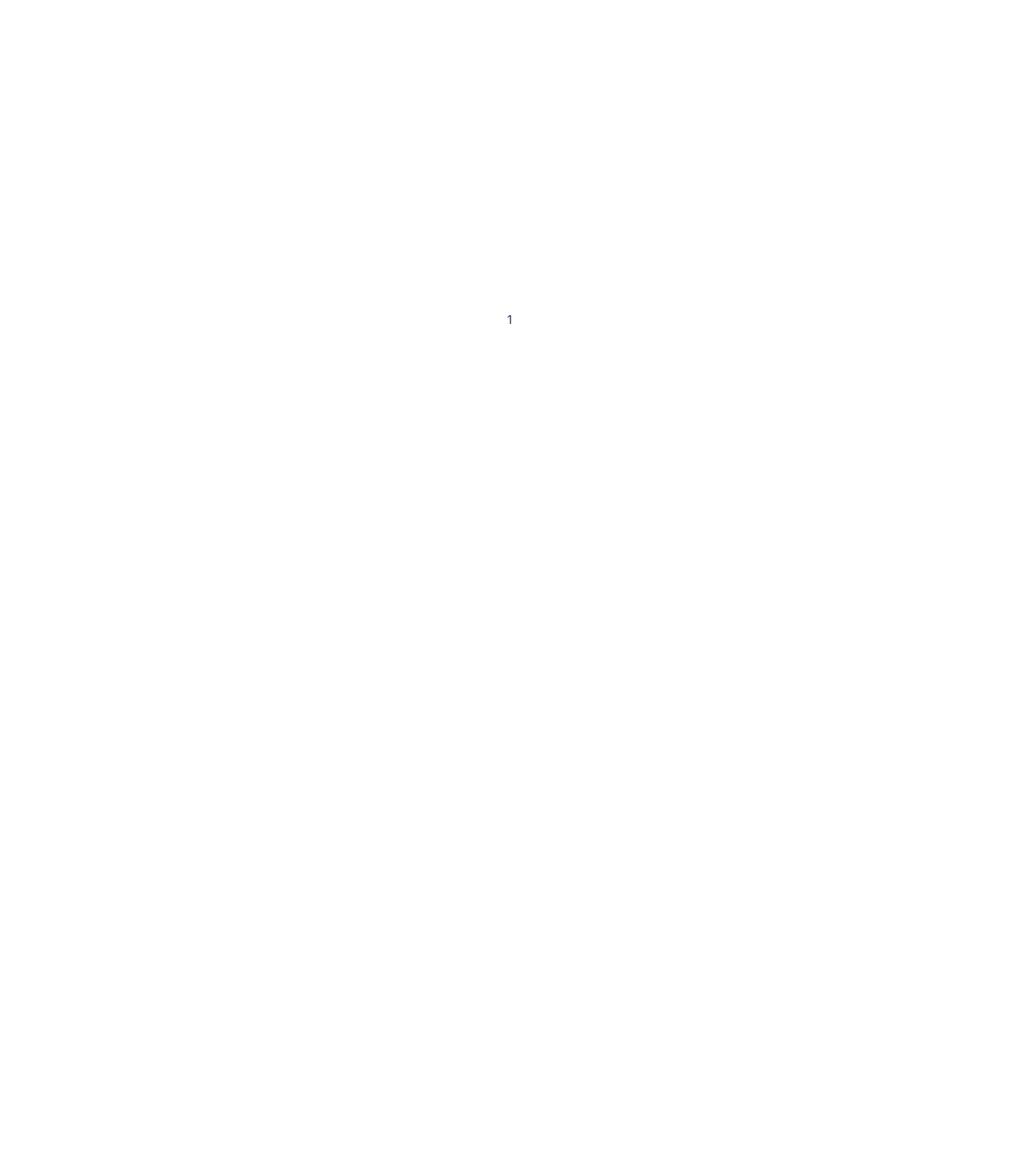
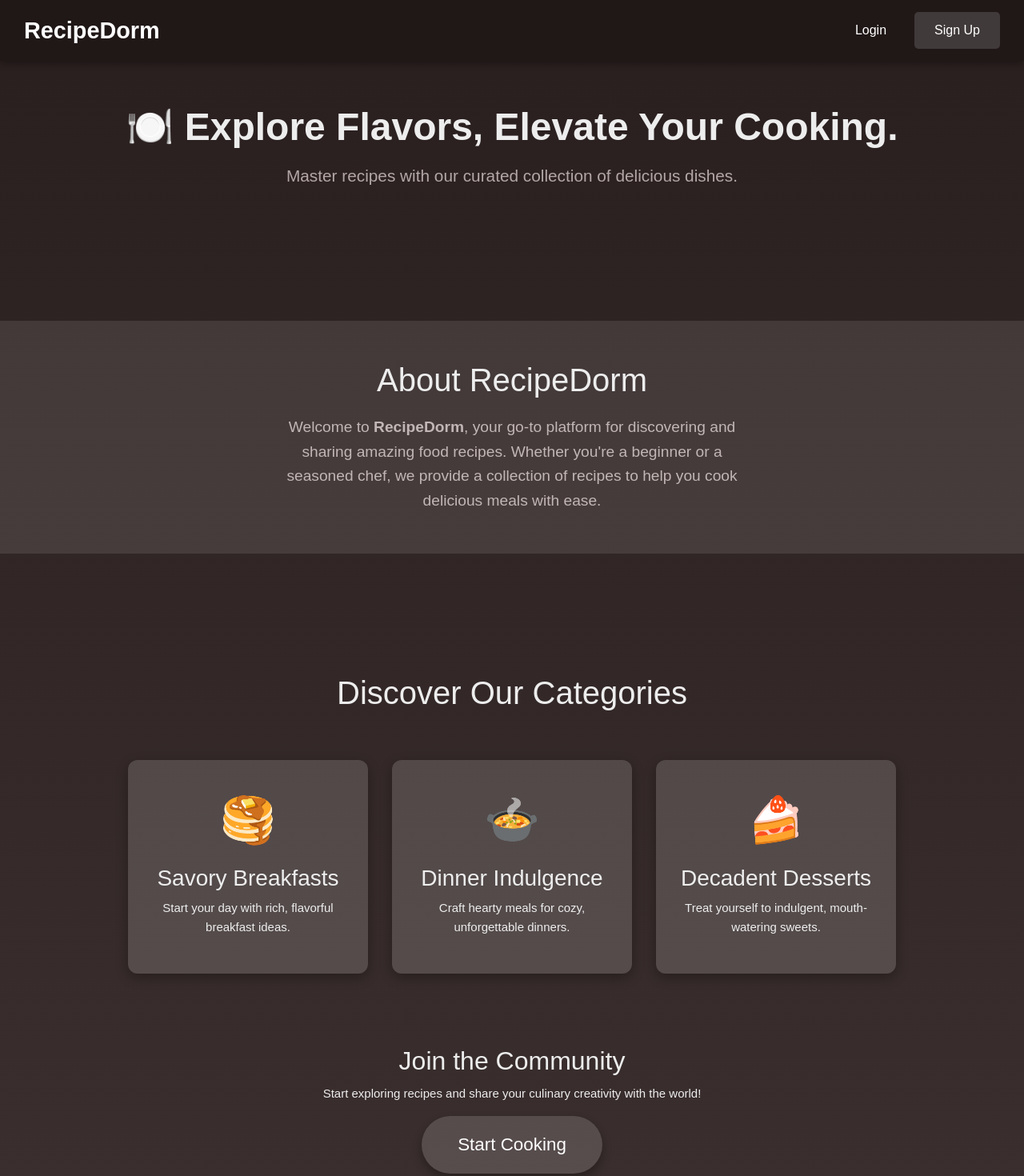
Before and after one commit to sammie004/recipeDorm_frontend, a Vue app in the folder recipeDorm/: page / in a window 1280 px wide. Before the commit this address had no page. Shown: the top 1470 px of the page at 80% size. Before the commit the page ends 800 px from the top, so only its background shows below. Built offline with nearby package versions, Linux system fonts and the light colour scheme; a web font is replaced by a local one.

Commit message:
Your commit message

```diff
--- a/recipeDorm/src/components/cards.vue
+++ b/recipeDorm/src/components/cards.vue
@@ -57,7 +57,7 @@ const goToDetails = () => {
 /* CARD CONTAINER */
 .recipe-card {
   position: relative;
-  top: 30%;
+  top: 40%;
   left: -14%;
   background: hsl(0, 17%, 90%);
   border-radius: 12px;
--- a/recipeDorm/src/router/index.js
+++ b/recipeDorm/src/router/index.js
@@ -5,12 +5,16 @@ import loginpage from '../views/loginPage.vue';
 import register from '../views/register.vue';
 import addRecipes from '../views/addRecipes.vue'
 import recipeDetails from '../views/recipeDetails.vue'
+import home from '../views/home.vue'
+// import home from '../views/home.vue'
 // import path from 'path';
 import landingPage from '../views/landing.vue'
+// import path from 'path';
 // import path from 'path';
 
 
 const routes = [
+  {path: '/', component: home, name: 'homePage'},
   { path: '/home', component: HomeView, name: 'Home' },
   { path: '/about', component: AboutView, name: 'About' },
   {path: '/login', component: loginpage, name: 'login'},
--- /dev/null
+++ b/recipeDorm/src/views/home.vue
@@ -0,0 +1,298 @@
+<template>
+  <div class="landing-container">
+    <!-- NAVBAR -->
+    <nav class="navbar">
+      <div class="logo">RecipeDorm</div>
+      <div class="nav-links">
+        <button class="nav-button" @click="login()">Login</button>
+        <button class="nav-button signup" @click="signUp()">Sign Up</button>
+      </div>
+    </nav>
+
+    <!-- HERO SECTION -->
+    <header class="hero">
+      <div class="hero-content">
+        <h1>🍽️ Explore Flavors, Elevate Your Cooking.</h1>
+        <p>Master recipes with our curated collection of delicious dishes.</p>
+      </div>
+    </header>
+
+    <!-- ABOUT SECTION -->
+    <!-- ABOUT SECTION -->
+    <section class="about-section">
+      <div class="about-content">
+        <h2>About RecipeDorm</h2>
+        <p>
+          Welcome to <strong>RecipeDorm</strong>, your go-to platform for
+          discovering and sharing amazing food recipes. Whether you're a
+          beginner or a seasoned chef, we provide a collection of recipes to
+          help you cook delicious meals with ease.
+        </p>
+      </div>
+    </section>
+
+    <!-- FEATURED SECTIONS -->
+    <section class="info-section">
+      <h2>Discover Our Categories</h2>
+      <div class="info-box" v-for="(section, index) in sections" :key="index">
+        <span class="info-emoji">{{ section.emoji }}</span>
+        <h3>{{ section.title }}</h3>
+        <p>{{ section.description }}</p>
+      </div>
+    </section>
+
+    <!-- CALL TO ACTION -->
+    <div class="cta-container">
+      <h2>Join the Community</h2>
+      <p>
+        Start exploring recipes and share your culinary creativity with the
+        world!
+      </p>
+      <button class="cta-button" @click="signUp()">Start Cooking</button>
+    </div>
+
+    <!-- FOOTER -->
+    <footer class="footer">
+      <p>&copy; 2025 RecipeDorm | Taste the Best</p>
+    </footer>
+  </div>
+</template>
+
+<script setup>
+import { ref } from 'vue'
+function login () {
+  window.location.href = '/login'
+}
+function signUp () {
+  window.location.href = '/register'
+}
+const sections = ref([
+  {
+    title: 'Savory Breakfasts',
+    emoji: '🥞',
+    description: 'Start your day with rich, flavorful breakfast ideas.'
+  },
+  {
+    title: 'Dinner Indulgence',
+    emoji: '🍲',
+    description: 'Craft hearty meals for cozy, unforgettable dinners.'
+  },
+  {
+    title: 'Decadent Desserts',
+    emoji: '🍰',
+    description: 'Treat yourself to indulgent, mouth-watering sweets.'
+  }
+])
+</script>
+
+<style scoped>
+/* 🎨 GENERAL STYLES */
+.landing-container {
+  font-family: 'Poppins', sans-serif;
+  text-align: center;
+  width: 100vw;
+  margin: 0;
+  padding: 0;
+  overflow-x: hidden;
+  background: linear-gradient(to bottom, #2a1f1f, #3b2f2f);
+  color: #ededed;
+  position: absolute;
+  left: 0;
+  top: 0;
+  display: flex;
+  flex-direction: column;
+  align-items: center;
+}
+
+/* 🌍 NAVBAR */
+.navbar {
+  width: 100%;
+  position: fixed;
+  top: 0;
+  left: 0;
+  background: #201717;
+  padding: 15px 30px;
+  display: flex;
+  justify-content: space-between;
+  align-items: center;
+  z-index: 1000;
+  box-shadow: 0px 4px 8px rgba(0, 0, 0, 0.3);
+}
+
+.logo {
+  font-size: 1.8rem;
+  font-weight: bold;
+  color: white;
+}
+
+.nav-links {
+  display: flex;
+  gap: 15px;
+}
+
+.nav-button {
+  padding: 10px 20px;
+  font-size: 1rem;
+  border: none;
+  background: transparent;
+  color: white;
+  cursor: pointer;
+  transition: 0.3s ease;
+}
+
+.nav-button:hover {
+  color: #8a6e6e;
+}
+
+.signup {
+  background: rgba(255, 255, 255, 0.15);
+  color: white;
+  border-radius: 5px;
+  padding: 10px 25px;
+}
+
+.signup:hover {
+  background: #8a6e6e;
+  color: white;
+  transform: scale(1.1);
+  box-shadow: 0 12px 25px rgba(0, 0, 0, 0.4);
+}
+
+/* 🌟 HERO SECTION */
+.hero {
+  margin-top: 80px;
+  padding: 50px 20px;
+  max-width: 85%;
+  margin-bottom: 100px;
+}
+
+.hero-content {
+  text-align: center;
+}
+
+.hero h1 {
+  font-size: 3rem;
+  font-weight: 700;
+  color: #ededed;
+}
+
+.hero p {
+  font-size: 1.3rem;
+  max-width: 600px;
+  margin: 15px auto;
+  color: #c2b6b6;
+  opacity: 0.9;
+}
+
+/* 📌 ABOUT SECTION */
+/* 📌 ABOUT SECTION */
+.about-section {
+  width: 100%;
+  height: 40%;
+  padding: 50px 20px;
+  text-align: center;
+  align-items: center;
+  justify-content: center;
+  background: rgba(255, 255, 255, 0.1); /* Keep the previous background */
+  margin-bottom: 100px;
+}
+
+.about-content {
+  position: relative;
+  top: 10%;
+  width: 60%;
+  margin: auto;
+}
+
+.about-section h2 {
+  font-size: 2.5rem;
+  /* font-weight: bold; */
+  margin-bottom: 20px;
+  color: #ededed;
+}
+
+.about-section p {
+  font-size: 1.2rem;
+  color: #c2b6b6;
+  /* max-width: 600px; */
+  width: 80%;
+  margin: auto;
+}
+
+/* 🔥 FEATURED SECTIONS */
+.info-section {
+  display: flex;
+  flex-wrap: wrap;
+  justify-content: center;
+  gap: 30px;
+  padding: 50px 20px;
+  text-align: center;
+}
+
+.info-section h2 {
+  width: 100%;
+  font-size: 2.5rem;
+  margin-bottom: 30px;
+  color: #ededed;
+}
+
+.info-box {
+  width: 300px;
+  background: rgba(255, 255, 255, 0.15);
+  padding: 30px;
+  border-radius: 12px;
+  transition: transform 0.3s ease, box-shadow 0.3s ease;
+  box-shadow: 0 5px 15px rgba(0, 0, 0, 0.3);
+}
+
+.info-box:hover {
+  transform: scale(1.06);
+  box-shadow: 0 12px 30px rgba(0, 0, 0, 0.4);
+}
+
+.info-emoji {
+  font-size: 3.5rem;
+  display: block;
+  margin-bottom: 12px;
+  color: #ededed;
+}
+
+/* ✅ CALL TO ACTION */
+.cta-container {
+  margin: 40px 0;
+  text-align: center;
+}
+
+.cta-container h2 {
+  font-size: 2rem;
+  margin-bottom: 10px;
+}
+
+.cta-button {
+  background: rgba(255, 255, 255, 0.15);
+  border: none;
+  padding: 18px 45px;
+  font-size: 1.4rem;
+  color: white;
+  cursor: pointer;
+  border-radius: 50px;
+  transition: all 0.3s ease;
+  box-shadow: 0 6px 12px rgba(0, 0, 0, 0.3);
+}
+
+.cta-button:hover {
+  background: #8a6e6e;
+  transform: scale(1.1);
+  box-shadow: 0 12px 25px rgba(0, 0, 0, 0.4);
+}
+
+/* 🌙 FOOTER */
+.footer {
+  background: #1f1a1a;
+  color: white;
+  padding: 20px 0;
+  font-size: 1rem;
+  width: 100%;
+  text-transform: uppercase;
+}
+</style>
--- a/recipeDorm/src/views/homeView.vue
+++ b/recipeDorm/src/views/homeView.vue
@@ -87,6 +87,7 @@ const goToDetails = () => {
   gap: 15px; /* Controls spacing between cards */
   justify-content: center;
   position: relative;
+  top: 8%;
   left: 2%;
 }
 
@@ -106,12 +107,17 @@ const goToDetails = () => {
 @media (max-width: 900px) {
   .recipe-container {
     grid-template-columns: repeat(2, 300px);
+    position: relative;
+    left: 5%;
   }
 }
 
 @media (max-width: 600px) {
   .recipe-container {
     grid-template-columns: 300px;
+    position: relative;
+    left: 14%;
+    top: 20%;
   }
 }
 </style>
--- a/recipeDorm/src/views/loginPage.vue
+++ b/recipeDorm/src/views/loginPage.vue
@@ -46,6 +46,7 @@
 <script setup>
 import { ref } from 'vue'
 import { useRouter } from 'vue-router'
+
 const router = useRouter()
 const email = ref('')
 const password = ref('')
@@ -61,33 +62,35 @@ const handleLogin = () => {
 
 const handleGoogleLogin = () => {
   console.log('Redirecting to Google Authentication...')
-  alert('Google Authentication is not implemented yet.')
+  window.location.href =
+    'https://recipedormapi20250315070938.azurewebsites.net/api/auth/google-sign-in'
 }
 </script>
 
 <style scoped>
+/* Center the login box */
 .login-container {
   height: 100vh;
   display: flex;
   align-items: center;
   justify-content: center;
   background: white;
-  position: relative;
-  left: 36%;
-  /* border: 1px solid black; */
-  top: -2%;
+  padding: 20px;
 }
 
+/* Make login box flexible */
 .login-box {
   background: white;
   padding: 2rem;
   border-radius: 12px;
   box-shadow: 0 4px 12px rgba(0, 0, 0, 0.1);
-  width: 350px;
+  max-width: 400px; /* Responsive width */
+  width: 100%;
+  text-align: center;
   border: 1px solid black;
-  text-align: center;
 }
 
+/* Title & paragraph */
 h2 {
   color: #333;
   font-size: 1.8rem;
@@ -99,6 +102,7 @@ p {
   margin-bottom: 20px;
 }
 
+/* Input group styling */
 .input-group {
   margin-bottom: 15px;
   text-align: left;
@@ -121,6 +125,7 @@ p {
   font-size: 1rem;
 }
 
+/* Buttons */
 .login-btn {
   width: 100%;
   padding: 12px;
@@ -161,6 +166,7 @@ p {
   transform: scale(1.05);
 }
 
+/* Signup text */
 .signup-text {
   margin-top: 15px;
   color: #333;
@@ -174,4 +180,48 @@ p {
 .signup-link:hover {
   text-decoration: underline;
 }
+
+/* 🔹 Responsive Design for Mobile */
+@media (max-width: 768px) {
+  .login-box {
+    max-width: 90%;
+    padding: 1.5rem;
+  }
+
+  h2 {
+    font-size: 1.5rem;
+  }
+
+  .input-group input {
+    padding: 10px;
+    font-size: 0.9rem;
+  }
+
+  .login-btn,
+  .google-btn {
+    padding: 10px;
+    font-size: 0.9rem;
+  }
+}
+
+@media (max-width: 480px) {
+  .login-box {
+    padding: 1rem;
+  }
+
+  h2 {
+    font-size: 1.3rem;
+  }
+
+  .input-group input {
+    padding: 8px;
+    font-size: 0.8rem;
+  }
+
+  .login-btn,
+  .google-btn {
+    padding: 8px;
+    font-size: 0.8rem;
+  }
+}
 </style>
```
Also changed, not shown: recipeDorm/src/components/Navbar.vue (+50 -21 lines), recipeDorm/src/views/register.vue (+48 -7 lines).
